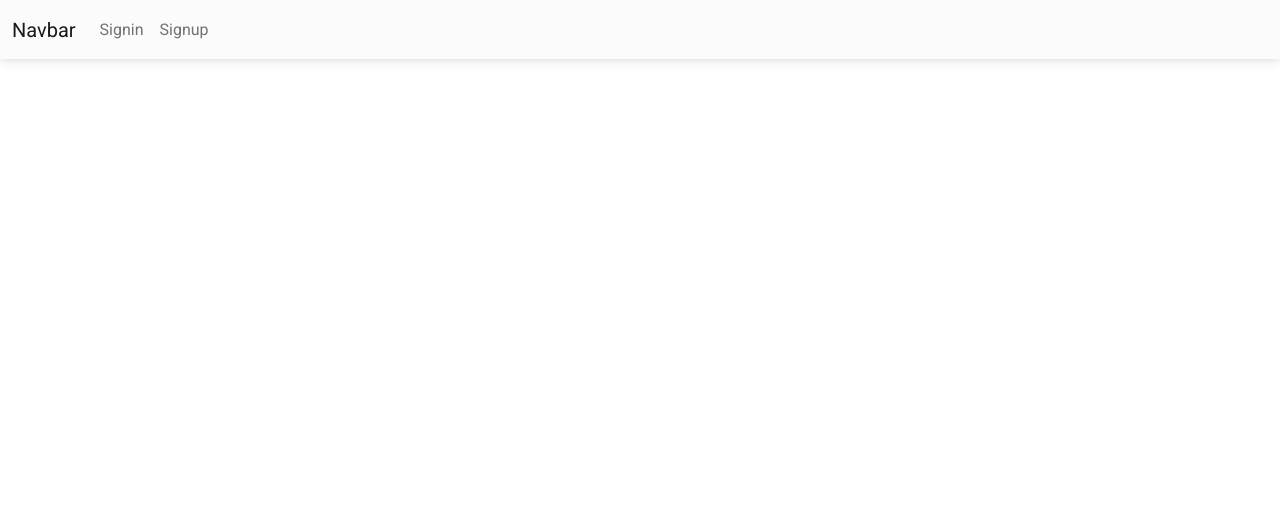
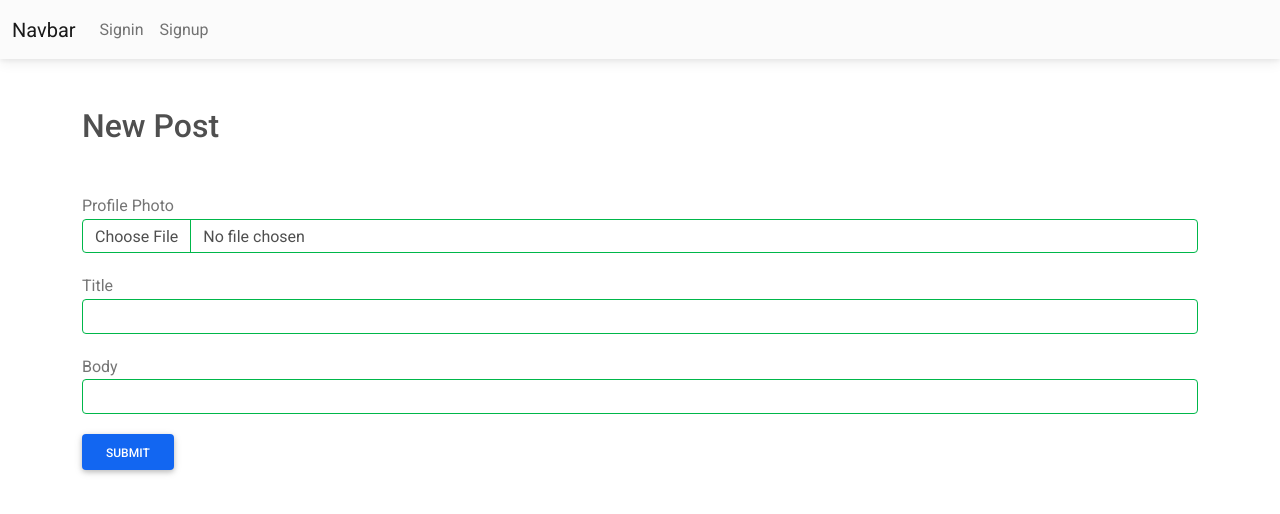
Before and after one commit to MaxwelSantana/-social-network-react-frontend, a React (Create React App) app: page /post/create in a window 1280 px wide. Shown: the top 514 px of the page. Built offline with nearby package versions, Linux system fonts and the light colour scheme.

Commit message:
create new post

```diff
--- a/src/MainRouter.js
+++ b/src/MainRouter.js
@@ -2,6 +2,7 @@ import React from 'react';
 import { Redirect, Route, Switch, useLocation } from 'react-router';
 import { useAuth } from './context/auth-context';
 import Home from './core/Home';
+import NewPost from './post/NewPost';
 import EditProfile from './user/EditProfile';
 import FindPeople from './user/FindPeople';
 import Profile from './user/Profile';
@@ -56,6 +57,13 @@ export default function MainRouter() {
             <PrivateRoute exact path="/findpeople">
                 <FindPeople />
             </PrivateRoute>
+            <PrivateRoute exact path="/post/create" component={NewPost} />
+            {/* <Route exact path="/post/:postId" component={SinglePost} />
+            <PrivateRoute
+                exact
+                path="/post/edit/:postId"
+                component={EditPost}
+            /> */}
         </Switch>
     );
 }
--- a/src/components/Spinner.js
+++ b/src/components/Spinner.js
@@ -1,6 +1,6 @@
 import React from 'react';
 
-function Spinner({ show, ...rest }) {
+function Spinner({ show, ...rest } = { show: true }) {
     if (!show) return null;
     return (
         <div className="spinner-border" role="status" {...rest}>
--- a/src/core/Navbar.js
+++ b/src/core/Navbar.js
@@ -21,6 +21,11 @@ function Navbar() {
                 <li className="nav-item">
                     <NavLink exact className="nav-link" to="/findpeople">
                         Find People
+                    </NavLink>
+                </li>
+                <li className="nav-item">
+                    <NavLink exact className="nav-link" to="/post/create">
+                        New Post
                     </NavLink>
                 </li>
                 <li className="nav-item">
--- /dev/null
+++ b/src/post/NewPost.js
@@ -0,0 +1,111 @@
+import React, { useRef, useState } from 'react';
+import { useHistory } from 'react-router';
+import { ErrorMessage } from '../components/ErrorMessage';
+import { Spinner } from '../components/Spinner';
+import { useAuth } from '../context/auth-context';
+import { useCreatePost } from '../utils/posts';
+
+function NewPost() {
+    const [{ title, body, photo, fileSize }, setFormFields] = useState({
+        title: '',
+        body: '',
+        photo: '',
+        fileSize: 0,
+    });
+    const postFormDataRef = useRef(new FormData());
+    const [formError, setFormError] = useState('');
+    const [createPost, { isLoading, isError, error }] = useCreatePost();
+    const { user: currentUser } = useAuth();
+    const history = useHistory();
+
+    const handleSubmit = (event) => {
+        event.preventDefault();
+
+        if (isValid()) {
+            createPost(postFormDataRef.current).then(() => {
+                history.push(`/user/${currentUser?._id}`);
+            });
+        }
+    };
+
+    const handleChange = (name) => (event) => {
+        setFormError('');
+        const value =
+            name === 'photo' ? event.target.files[0] : event.target.value;
+        const fileSize = name === 'photo' ? event.target.files[0].size : 0;
+
+        setFormFields((prev) => ({ ...prev, [name]: value, fileSize }));
+        postFormDataRef.current.set(name, value);
+    };
+
+    const isValid = () => {
+        if (fileSize > 1000000) {
+            setFormError('File size should be less than 100kb');
+            return false;
+        }
+        if (title.length === 0) {
+            setFormError('All fields are required');
+            return false;
+        }
+        if (body.length === 0) {
+            setFormError('All fields are required');
+            return false;
+        }
+        return true;
+    };
+
+    return (
+        <div className="container">
+            <h2 className="mt-5 mb-5">New Post</h2>
+            <ErrorMessage show={!!formError}>{formError}</ErrorMessage>
+            <ErrorMessage show={isError}>{error}</ErrorMessage>
+            <Spinner show={isLoading} />
+            <form
+                onSubmit={handleSubmit}
+                className={`row g-1 needs-validation was-validated`}
+                noValidate
+            >
+                <div className="form-group">
+                    <label className="text-muted">Profile Photo</label>
+                    <input
+                        onChange={handleChange('photo')}
+                        type="file"
+                        accept="image/*"
+                        className="form-control"
+                    />
+                </div>
+                <div className="form-group">
+                    <label htmlFor="title" className="text-muted">
+                        Title
+                    </label>
+                    <input
+                        id="title"
+                        type="text"
+                        className="form-control"
+                        onChange={handleChange('title')}
+                        value={title}
+                    />
+                </div>
+                <div className="form-group">
+                    <label htmlFor="body" className="text-muted">
+                        Body
+                    </label>
+                    <input
+                        id="body"
+                        type="text"
+                        className="form-control"
+                        onChange={handleChange('body')}
+                        value={body}
+                    />
+                </div>
+                <div className="col-12">
+                    <button className="btn btn-raised btn-primary">
+                        Submit
+                    </button>
+                </div>
+            </form>
+        </div>
+    );
+}
+
+export default NewPost;
--- /dev/null
+++ b/src/utils/posts.js
@@ -0,0 +1,25 @@
+import { useCallback } from 'react';
+import { useAuth, useClient } from '../context/auth-context';
+import { useAsync } from './hooks';
+
+function useCreatePost() {
+    const { user } = useAuth();
+    const currentUserId = user?._id;
+    const client = useClient();
+    const { run, ...rest } = useAsync();
+
+    const callApi = useCallback(
+        (post) => {
+            return run(
+                client(`post/new/${currentUserId}`, {
+                    method: 'POST',
+                    body: post,
+                }),
+            );
+        },
+        [client, currentUserId, run],
+    );
+    return [callApi, { ...rest }];
+}
+
+export { useCreatePost };
--- a/src/utils/profiles.js
+++ b/src/utils/profiles.js
@@ -61,9 +61,8 @@ function useUnFollow() {
 }
 
 const useFindPeople = () => {
-    const {
-        user: { _id: currentUserId },
-    } = useAuth();
+    const { user } = useAuth();
+    const currentUserId = user?._id;
     const client = useClient();
     const { run, ...rest } = useAsync();
 
```
